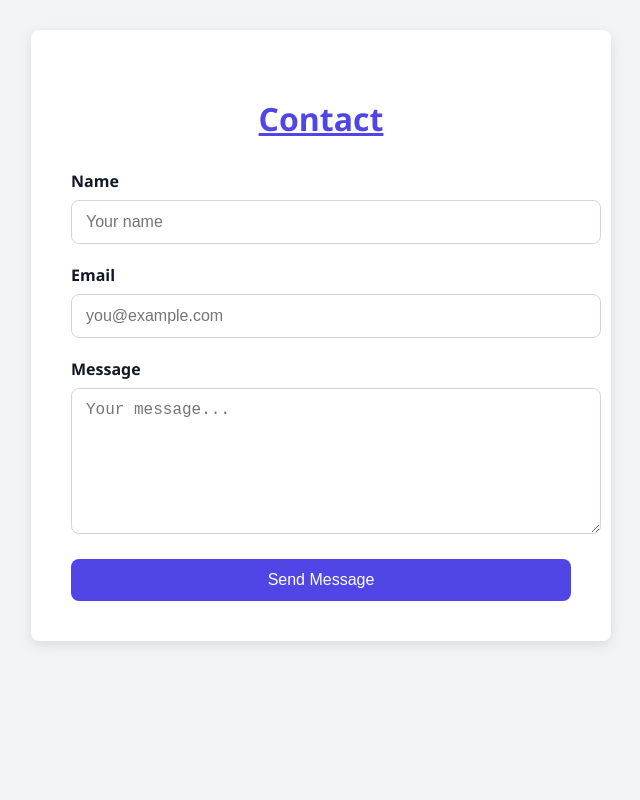
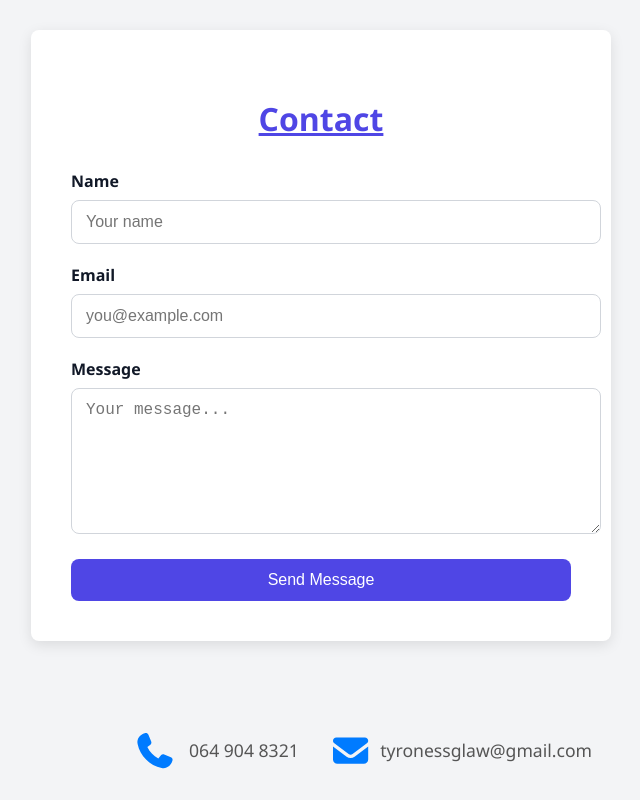
Before and after one commit to tyrone-code/my-portfolio, a React (Vite) app: page / in a window 1280 px wide. Shown: the part 1671-2471 px from the top of the page, without its empty margins (319-959 px from the left). Before the commit the page ends 2372 px from the top, so only its background shows below. Built offline with nearby package versions, Linux system fonts and the light colour scheme.

Commit message:
added form submission fixed contact icons at the bottom

```diff
--- a/package.json
+++ b/package.json
@@ -10,6 +10,9 @@
     "preview": "vite preview"
   },
   "dependencies": {
+    "@fortawesome/fontawesome-svg-core": "^7.0.0",
+    "@fortawesome/free-solid-svg-icons": "^7.0.0",
+    "@fortawesome/react-fontawesome": "^0.2.3",
     "react": "^19.1.0",
     "react-dom": "^19.1.0"
   },
--- a/src/App.css
+++ b/src/App.css
@@ -160,3 +160,33 @@ hr {
 h2 {
   text-decoration: underline;
 }
+
+.contact-icons {
+  display: flex;
+  margin: 40px auto;
+  padding: 20px 30px;
+  color: #333;
+}
+
+.contact-icons p {
+}
+
+.contact-icons label {
+  display: flex;
+  font-size: 1.1rem;
+  color: #555;
+  width: 50%;
+}
+
+.contact-icons i,
+.contact-icons svg {
+  color: #007bff; /* icon color */
+  margin: 4px;
+  padding: 0.5rem;
+}
+
+.contact-icons span {
+  font-weight: 500;
+  margin: 6px;
+  color: #222;
+}
--- a/src/my_components/Contact.jsx
+++ b/src/my_components/Contact.jsx
@@ -1,5 +1,8 @@
 import React, { useState } from "react";
 import "./ContactForm.css"; // Import the CSS
+import { FontAwesomeIcon } from "@fortawesome/react-fontawesome";
+import { faPhone, faEnvelope } from "@fortawesome/free-solid-svg-icons";
+import emailjs from "emailjs-com";
 
 function ContactForm() {
   const [formData, setFormData] = useState({
@@ -21,8 +24,23 @@ function ContactForm() {
 
   const handleSubmit = (e) => {
     e.preventDefault();
-    console.log("Form submitted:", formData);
-    setSubmitted(true);
+
+    emailjs
+      .send(
+        "service_uzo9hnb",
+        "template_b1vnhrs",
+        formData,
+        "H9G14WShUK9ZzWSab"
+      )
+      .then(
+        (result) => {
+          console.log("Email successfully sent!", result.text);
+          setSubmitted(true);
+        },
+        (error) => {
+          console.error("Email sending error:", error.text);
+        }
+      );
   };
 
   return (
@@ -32,7 +50,7 @@ function ContactForm() {
       <div className="contact-form-container">
         <h2>Contact</h2>
         {submitted ? (
-          <p className="thank-you">Thank you for your message!</p>
+          <p className="thank-you">Form has been submitted!</p>
         ) : (
           <form onSubmit={handleSubmit} className="contact-form">
             <div className="form-group">
@@ -73,6 +91,20 @@ function ContactForm() {
           </form>
         )}
       </div>
+      <div
+        style={{ maxWidth: "400px", margin: "auto" }}
+        className="contact-icons"
+      >
+        <label htmlFor="phone">
+          <FontAwesomeIcon icon={faPhone} size="2x" />
+          <p>064 904 8321</p>
+        </label>
+        <br></br>
+        <label htmlFor="email">
+          <FontAwesomeIcon icon={faEnvelope} size="2x" />
+          <p>tyronessglaw@gmail.com</p>
+        </label>
+      </div>
     </>
   );
 }
```
Also changed, not shown: 2 other files (tests, documents, lock files or other folders).
